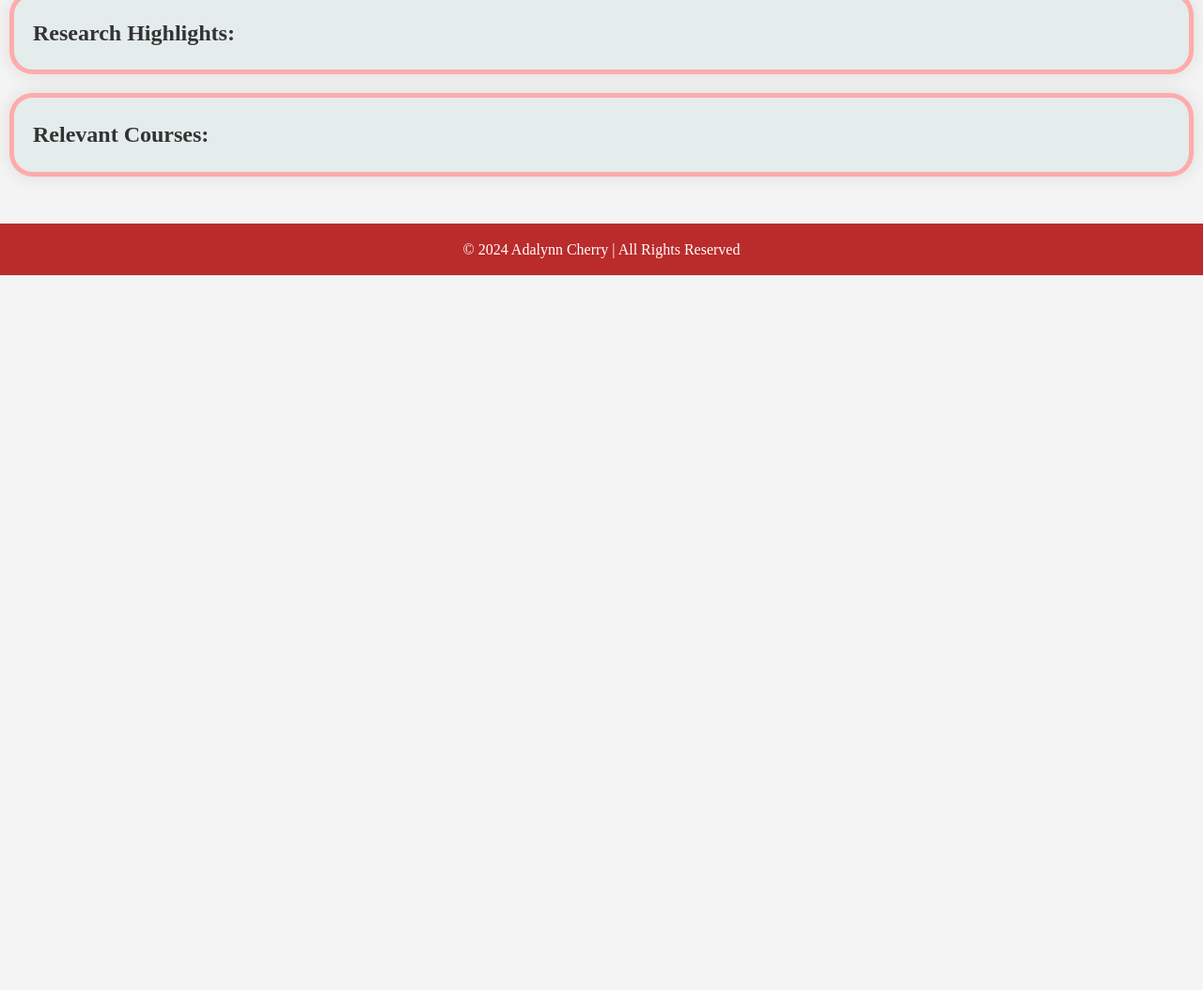
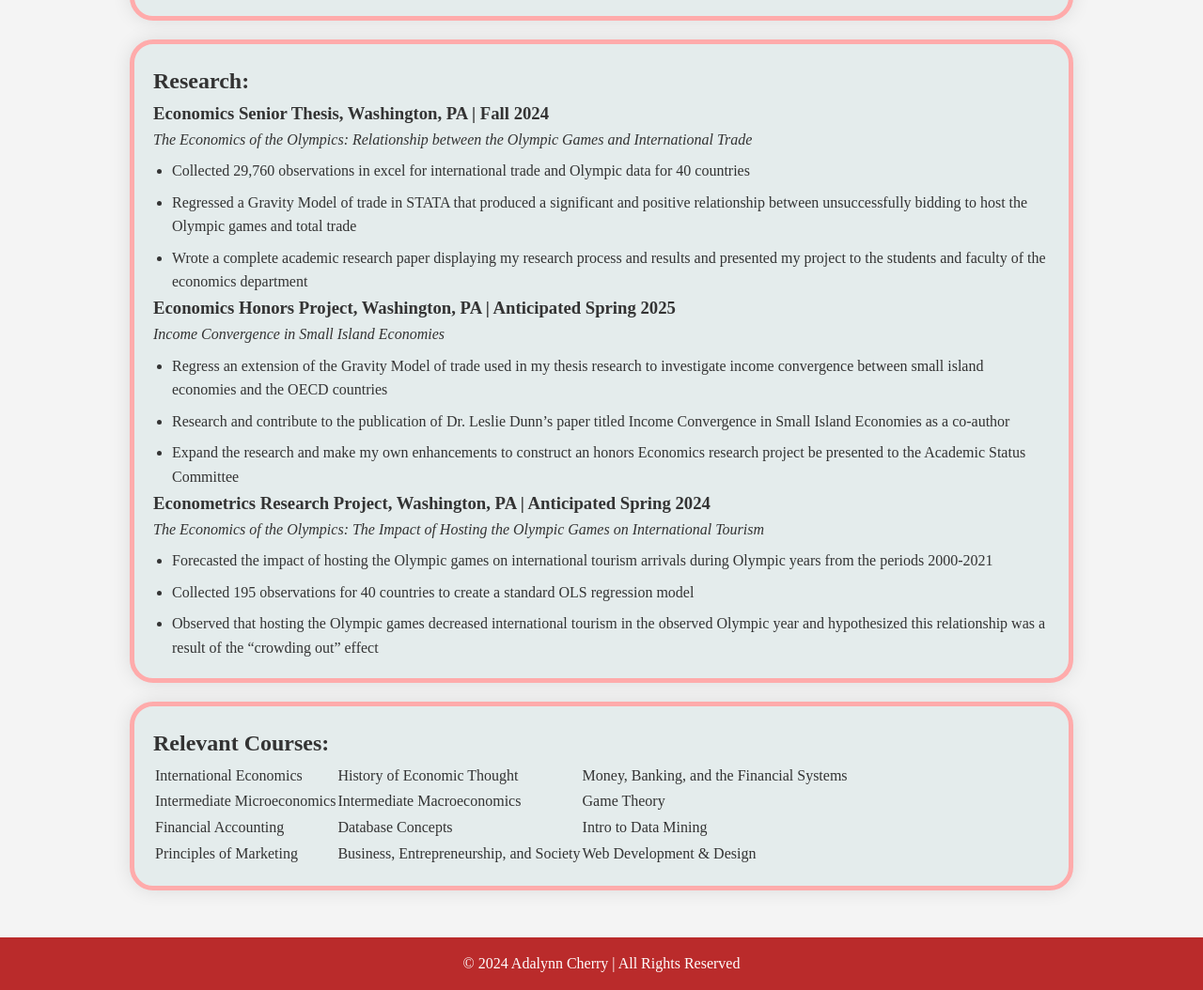
Before and after one commit to adalynncherry/Finalproject, a plain HTML site: page resume.html in a window 1280 px wide. Shown: the part 808-1862 px from the top of the page at 94% size. Before the commit the page ends 1101 px from the top, so only its background shows below. Drawn offline with Linux system fonts and the light colour scheme; files that its build step writes are made by us from their sources.

Commit message:
Add files via upload

```diff
--- a/resume.html
+++ b/resume.html
@@ -22,6 +22,8 @@
         }
 
         .container {
+            width:80%;
+            margin:auto;
             display:grid;
             grid-template-columns: 1fr;
             grid-template-areas:
@@ -99,10 +101,59 @@ contributing to networking with others and advertising upcoming United Way event
             </ul>
         </div>
         <div class="research">
-            <h2>Research Highlights:</h2>
+            <h2>Research:</h2>
+            <h3><strong>Economics Senior Thesis</strong>, Washington, PA | Fall 2024 </h3>
+            <p><i>The Economics of the Olympics: Relationship between the Olympic Games and International Trade</i></p>
+            <ul>
+                <li>Collected 29,760 observations in excel for international trade and Olympic data for 40 countries</li>
+                <li>Regressed a Gravity Model of trade in STATA that produced a significant and positive relationship between
+                unsuccessfully bidding to host the Olympic games and total trade</li>
+                <li>Wrote a complete academic research paper displaying my research process and results and presented my
+                project to the students and faculty of the economics department</li>
+            </ul>
+                <h3><strong>Economics Honors Project</strong>,  Washington, PA | Anticipated Spring 2025</h3>
+            <p><i>Income Convergence in Small Island Economies</i></p>
+                <ul>
+                    <li>Regress an extension of the Gravity Model of trade used in my thesis research to investigate income
+                    convergence between small island economies and the OECD countries</li>
+                    <li>Research and contribute to the publication of Dr. Leslie Dunn’s paper titled Income Convergence in Small Island
+                    Economies as a co-author</li>
+                    <li>Expand the research and make my own enhancements to construct an honors Economics research project be presented to the Academic Status Committee</li>
+            </ul>
+            <h3><strong>Econometrics Research Project</strong>,  Washington, PA | Anticipated Spring 2024</h3>
+            <p><i>The Economics of the Olympics: The Impact of Hosting the Olympic Games on International Tourism</i></p>
+                <ul>
+                    <li>Forecasted the impact of hosting the Olympic games on international tourism arrivals during Olympic years from
+                    the periods 2000-2021</li>
+                    <li>Collected 195 observations for 40 countries to create a standard OLS regression model</li>
+                    <li>Observed that hosting the Olympic games decreased international tourism in the observed Olympic year and
+                    hypothesized this relationship was a result of the “crowding out” effect</li>
+                </ul>
         </div>
         <div class="courses">
             <h2>Relevant Courses:</h2>
+            <table>
+                <tr>
+                    <td>International Economics</td>
+                    <td>History of Economic Thought</td>
+                    <td>Money, Banking, and the Financial Systems</td>
+                </tr>
+                <tr>
+                    <td>Intermediate Microeconomics</td>
+                    <td>Intermediate Macroeconomics</td>
+                    <td>Game Theory</td>
+                </tr>
+                <tr>
+                <td>Financial Accounting</td>
+                <td>Database Concepts</td>
+                <td>Intro to Data Mining</td>
+                </tr>
+                <tr>
+                <td>Principles of Marketing</td>
+                <td>Business, Entrepreneurship, and Society</td>
+                <td>Web Development &amp; Design</td>
+                </tr>
+            </table>
         </div>
         </div>
       <!-- Footer Section -->
```
